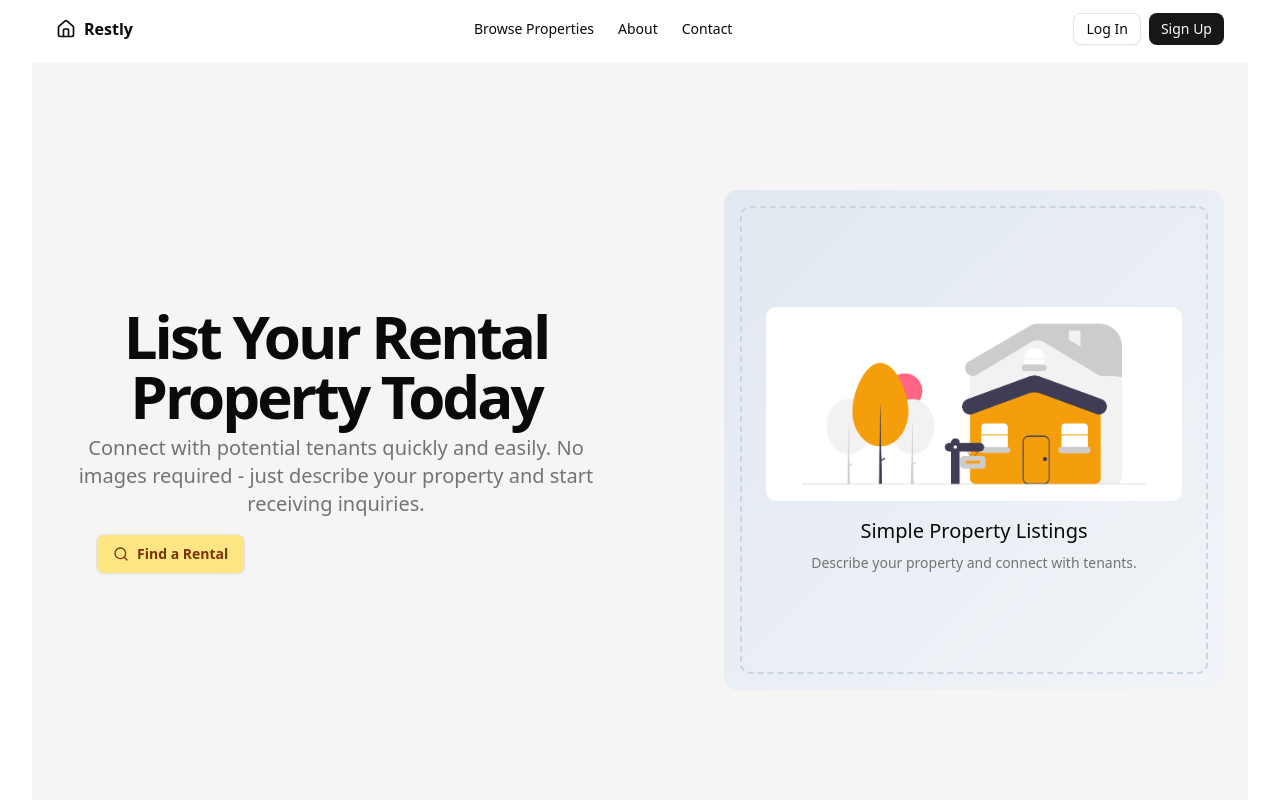
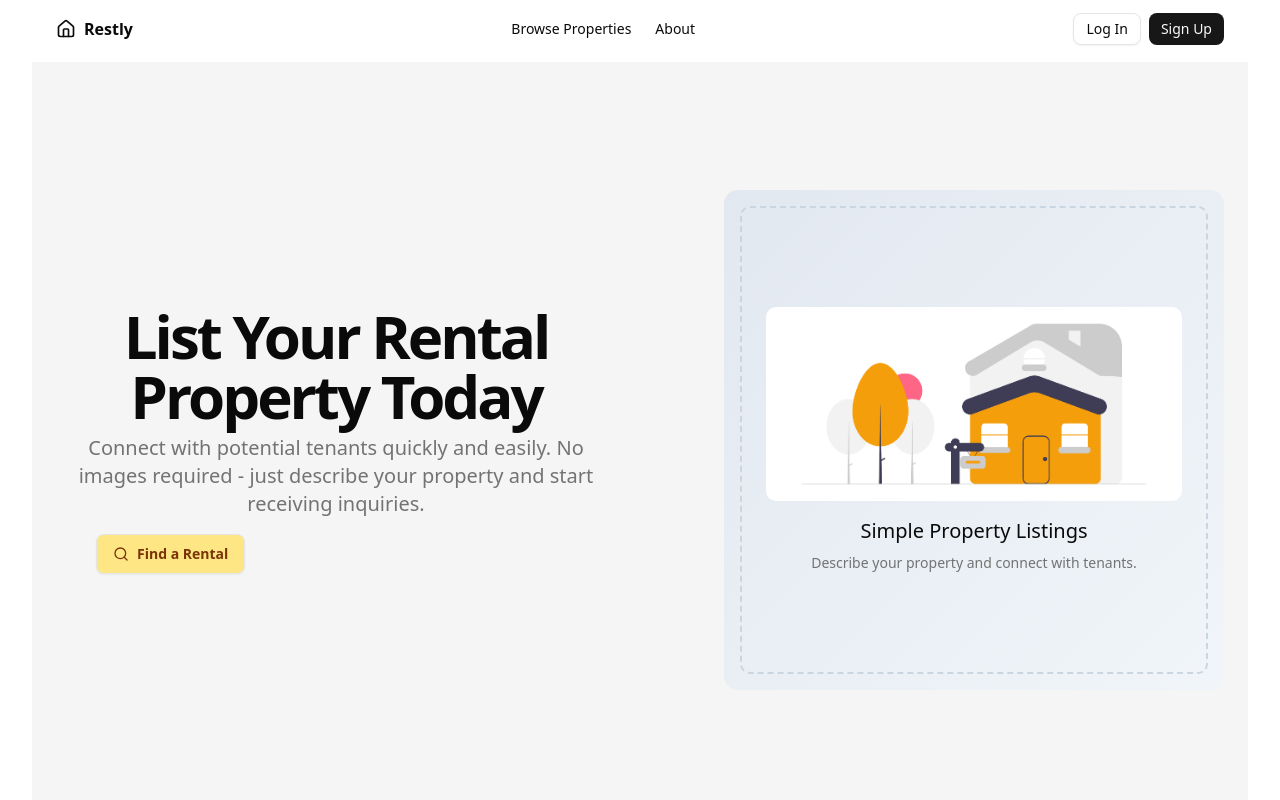
Before and after one commit to whoIsImai/Restly, a React (Vite) app: page / in a window 1280 px wide. Shown: the top 800 px of the page. Built offline with nearby package versions, Linux system fonts and the light colour scheme.

Commit message:
removed contact

```diff
--- a/src/components/navBar.tsx
+++ b/src/components/navBar.tsx
@@ -22,9 +22,6 @@ export default function NavBar() {
           </Link>
           <Link to="/about" className="text-sm font-medium hover:underline underline-offset-4">
             About
-          </Link>
-          <Link to="/contact" className="text-sm font-medium hover:underline underline-offset-4">
-            Contact
           </Link>
         </nav>
 
@@ -54,7 +51,6 @@ export default function NavBar() {
         <div className="md:hidden px-4 pb-4 space-y-2 mb-5">
           <Link to="/properties" className="block text-sm font-medium hover:underline p-1">Browse Properties</Link>
           <Link to="/about" className="block text-sm font-medium hover:underline p-1">About</Link>
-          <Link to="/contact" className="block text-sm font-medium hover:underline p-1">Contact</Link>
           <div className="pt-2 border-t mt-2 p-1">
             <Link to="/login" className="block mb-2">
               <Button variant="outline" size="sm" className="w-50">Login</Button>
```
